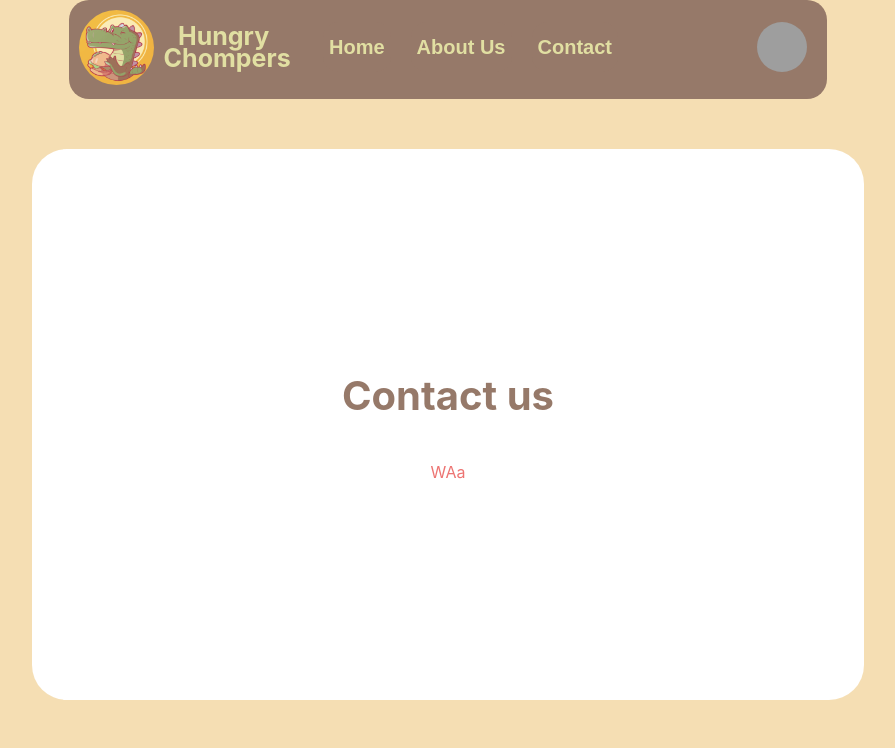
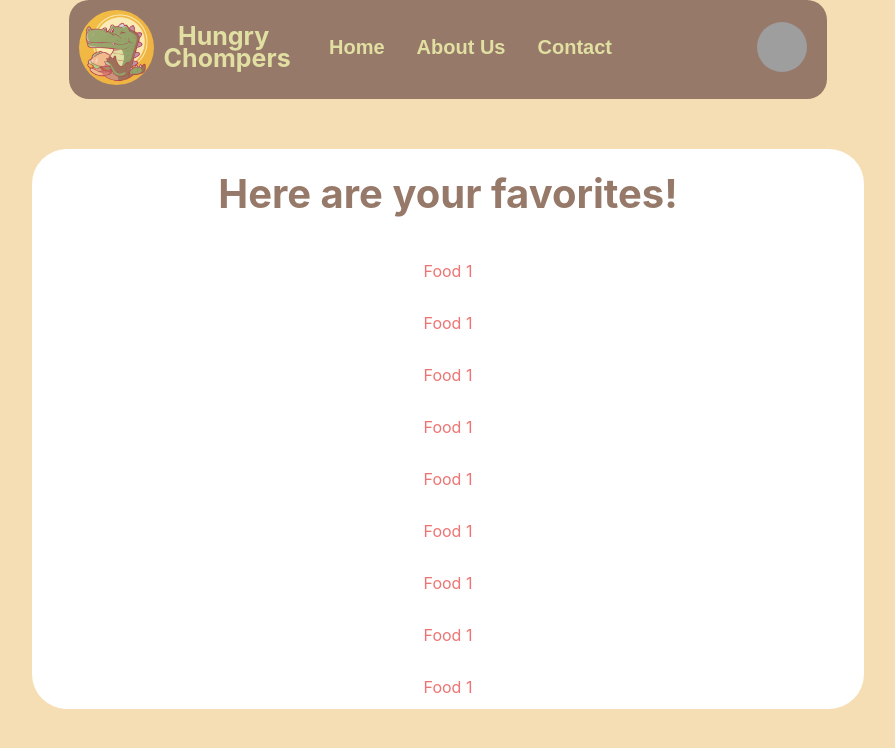
Before and after one commit to add-itya/Hungry-Chompers, a React (Create React App) app in the folder website/: page /contact in a window 1280 px wide. Shown: the top 748 px of the page, without its empty margins (192-1087 px from the left). Built offline with nearby package versions, Linux system fonts and the light colour scheme; grey boxes are pictures that could not be loaded.

Commit message:
Starting Contact -> Favorites

```diff
--- a/website/src/components/contact/contact.css
+++ b/website/src/components/contact/contact.css
@@ -1,4 +1,4 @@
-.ContactContainer{
+.FavoriteContainer{
     display: flex;
     flex-direction: column;
     justify-content: center;
@@ -11,7 +11,15 @@
     background-color: white;
 }
 
-.ContactTitle{
+.FavoriteFoodsContainer{
+    display: flex;
+    flex-direction: column;
+    height:95%;
+    width: 95%;
+    overflow-y: scroll;
+}
+
+.FavoriteTitle{
     font-size: 40px;
     color: #967969;
     margin-top: 20px;
--- a/website/src/components/contact/contact.js
+++ b/website/src/components/contact/contact.js
@@ -42,12 +42,29 @@ function Contact(){
 
             </div>
 
-            <div className="ContactContainer">
+            <div className="FavoriteContainer">
 
-                <h1 className="ContactTitle">Contact us</h1>
+                <h1 className="FavoriteTitle">Here are your favorites!</h1>
 
-                <p>WAa</p>
-
+                <div className = "FavoriteFoodsContainer">
+                    <p> Food 1</p>
+                    <p> Food 1</p>
+                    <p> Food 1</p>
+                    <p> Food 1</p>
+                    <p> Food 1</p>
+                    <p> Food 1</p>
+                    <p> Food 1</p>
+                    <p> Food 1</p>
+                    <p> Food 1</p>
+                    <p> Food 1</p>
+                    <p> Food 1</p>
+                    <p> Food 1</p>
+                    <p> Food 1</p>
+                    <p> Food 1</p>
+                    <p> Food 1</p>
+                    <p> Food 1</p>
+                    <p> Food 1</p>
+                </div>
 
             </div>
 
```
